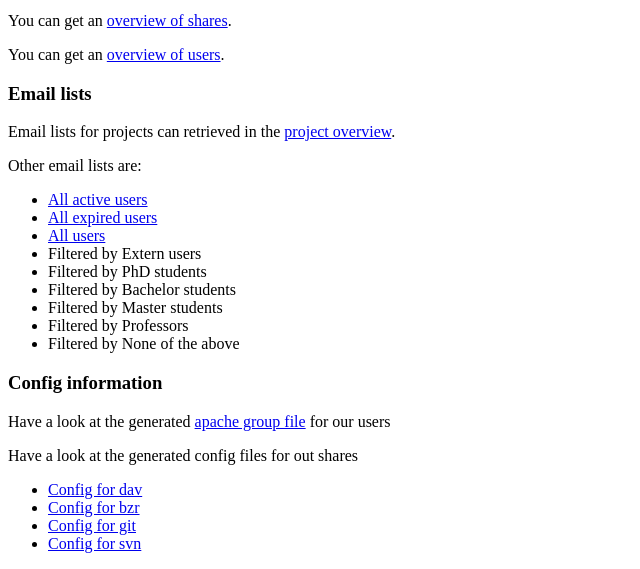
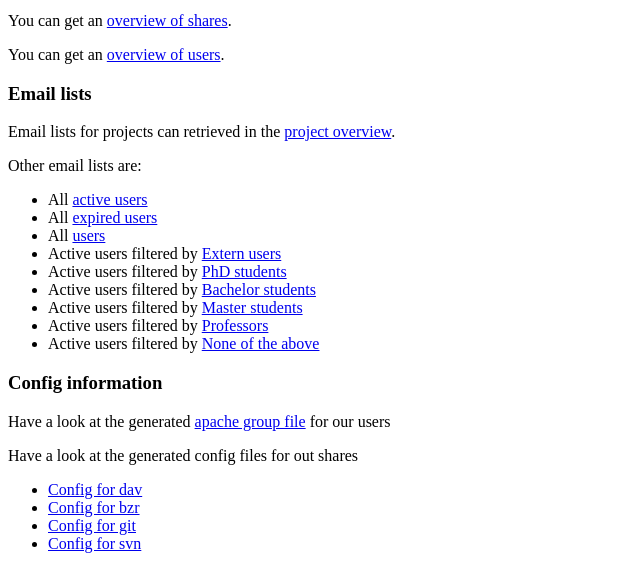
Before and after one commit to simeonfelis/apache_admin, a Django app: page / in a window 1280 px wide. Shown: the part 295-864 px from the top of the page, without its empty margins (0-640 px from the left). Run offline with Django 3.2, Linux system fonts and the light colour scheme; parts of the project's set-up code (start-up, migrations or seed data) failed here and were passed over.

Commit message:
More email filters implemented

```diff
--- a/las3/persondb/views.py
+++ b/las3/persondb/views.py
@@ -56,11 +56,15 @@ def overview(request, what):
                                   })
 
 def emails(request, what, param, which):
-    # param what can be: project, member_type, all
+    # param what can be: project, a member_type, all
     # param which is the pk of what
     # param param can be: active, expired, all
 
     persons = Person.objects.all().order_by('lastName')
+
+    if not param in ["active", "expired", "all"]:
+        return HttpResponse("The parameter '" + param + "' is not valid. Valid parameters are: 'all', 'expired', 'active'. E.g: \nemails/project/expired/1",
+                            mimetype = "text/plain")
 
     if what == "project":
         try:
@@ -69,16 +73,12 @@ def emails(request, what, param, which):
             return HttpResponse("Id " + which + " is not a valid project ID",
                                 "text/plain")
 
-        print project, type(project)
         if param == "active":
             users = persons.filter(projects = project, expires__gt = datetime.date.today())
         elif param == "expired":
             users = persons.filter(projects = project, expires__lte = datetime.date.today())
         elif param == "all":
             users = persons.filter(projects = project)
-        else:
-            return HttpResponse("The parameter" + parma + " is not valid. There is: all, expired, active. E.g: emails/project/1/expired",
-                                mimetype = "text/plain")
 
     elif what == "all":
         if param == "active":
@@ -87,9 +87,26 @@ def emails(request, what, param, which):
             users = persons.filter(expires__lte = datetime.date.today())
         elif param == "all":
             users = persons
+
+    elif "member_type_" in what:
+
+        if what == "member_type_prof":       member_type = 'prof'
+        elif what == "member_type_phd":      member_type = 'phd'
+        elif what == "member_type_bachelor": member_type = 'bachelor'
+        elif what == "member_type_master":   member_type = 'master'
+        elif what == "member_type_shk":      member_type = 'shk'
+        elif what == "member_type_none":     member_type = 'none'
+        elif what == "member_type_extern":   member_type = 'extern'
         else:
-            return HttpResponse("The parameter '" + param + "' is not valid. Valid parameters are: 'all', 'expired', 'active'. E.g: \nemails/project/expired/1",
-                                mimetype = "text/plain")
+            return HttpResponse("Member type " + what + " is not a valid member type",
+                                "text/plain")
+
+        if param == "active":
+            users = persons.filter(member_type = member_type, expires__gt = datetime.date.today())
+        elif param == "expired":
+            users = persons.filter(member_type = member_type, expires__lte = datetime.date.today())
+        elif param == "all":
+            users = persons.filter(member_type = member_type)
     else:
         return HttpResponse("Retrieving emails from '" + what + "' not yet implemented/not supported." , mimetype="text/plain")
 
--- a/templates/index.html
+++ b/templates/index.html
@@ -24,15 +24,15 @@
         <p>
             Other email lists are:
             <ul>
-                <li><a href="{% url home %}emails/all/active/0">All active users</a></li>
-                <li><a href="{% url home %}emails/all/expired/0">All expired users</a></li>
-                <li><a href="{% url home %}emails/all/all/0">All users</a></li>
-                <li>Filtered by Extern users</li>
-                <li>Filtered by PhD students</li>
-                <li>Filtered by Bachelor students</li>
-                <li>Filtered by Master students</li>
-                <li>Filtered by Professors</li>
-                <li>Filtered by None of the above</li>
+                <li>All <a href="{% url home %}emails/all/active/0">active users</a></li>
+                <li>All <a href="{% url home %}emails/all/expired/0">expired users</a></li>
+                <li>All <a href="{% url home %}emails/all/all/0">users</a></li>
+                <li>Active users filtered by <a href="{% url home %}emails/member_type_extern/active/0">Extern users</a></li>
+                <li>Active users filtered by <a href="{% url home %}emails/member_type_phd/active/0">PhD students</a></li>
+                <li>Active users filtered by <a href="{% url home %}emails/member_type_bachelor/active/0">Bachelor students</a></li>
+                <li>Active users filtered by <a href="{% url home %}emails/member_type_master/active/0">Master students</a></li>
+                <li>Active users filtered by <a href="{% url home %}emails/member_type_prof/active/0">Professors</a></li>
+                <li>Active users filtered by <a href="{% url home %}emails/member_type_none/active/0">None of the above</a></li>
             </ul>
         </p>
 
```
